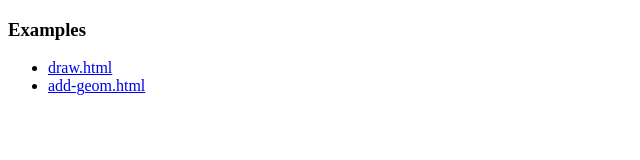
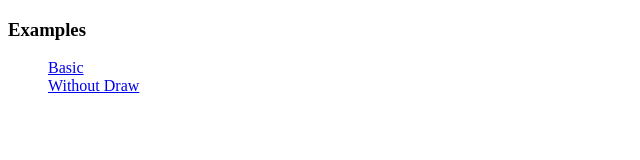
Before and after one commit to iamplex/simple-drawing, a website: page examples/index.html in a window 1280 px wide. Shown: the full height of the page, 0-640 px from the left. Drawn offline with Linux system fonts and the light colour scheme.

Commit message:
update: examples title

```diff
--- a/examples/index.html
+++ b/examples/index.html
@@ -3,15 +3,20 @@
 <head>
   <meta charset="utf-8">
   <title>SimpleDraw</title>
+  <style type="text/css">
+    ul {
+      list-style-type: none;
+    }
+  </style>
 </head>
 <body>
   <h3>Examples</h3>
   <ul>
     <li>
-      <a href="./draw.html">draw.html</a>
+      <a href="./basic.html">Basic</a>
     </li>
     <li>
-      <a href="./add-geom.html">add-geom.html</a>
+      <a href="./without-draw.html">Without Draw</a>
     </li>
   </ul>
 </body>
--- a/package.json
+++ b/package.json
@@ -1,6 +1,6 @@
 {
   "name": "simple-drawing",
-  "version": "0.0.1",
+  "version": "0.0.2",
   "description": "一个模仿Openlayers绘图功能的library",
   "main": "build/sd.js",
   "directories": {
```
Also changed, not shown: examples/basic.html (renamed from examples/draw.html, +1 -6 lines), examples/without-draw.html (renamed from examples/add-geom.html, +1 -6 lines).
